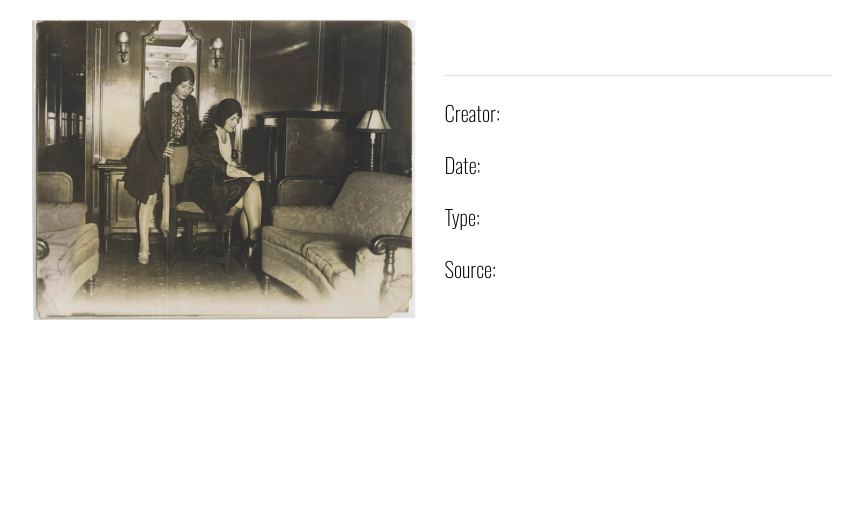
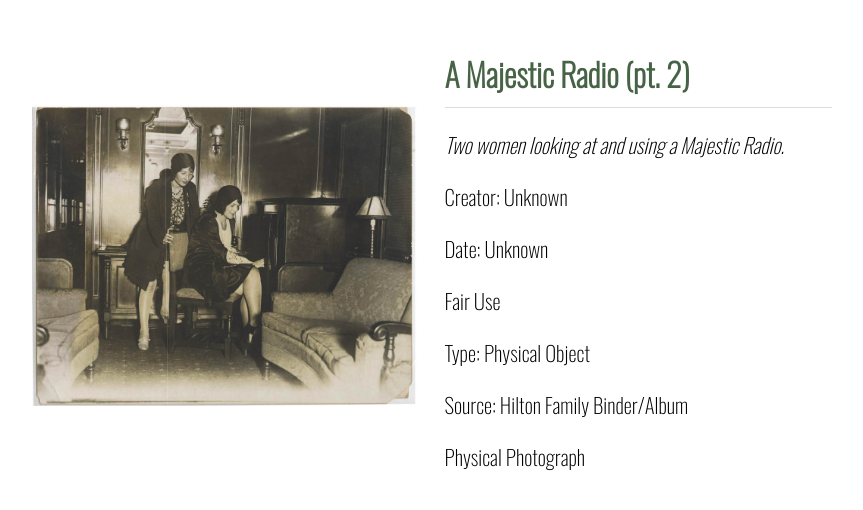
Before and after one commit to martinez2125/TennesseeChicago_Images, a Jekyll site: the page built from _mindoc_media/pg949-img.md, in a window 1280 px wide. Shown: the top 510 px of the page, without its empty margins (208-1071 px from the left). Built offline with Jekyll 4.4.1, drawn with Linux system fonts in a browser that asks for light colours.

Commit message:
Update pg949-img.md

```diff
--- a/_mindoc_media/pg949-img.md
+++ b/_mindoc_media/pg949-img.md
@@ -3,18 +3,18 @@ page: section-name
 title: Hilton Family Binder (Inside)
 media_type: image
 
-_title:
-description:
-creator:
-_date:
-rights:
-type:
-source:
+_title: A Majestic Radio (pt. 2)
+description: Two women looking at and using a Majestic Radio.
+creator: Unknown
+_date: Unknown
+rights: Fair Use
+type: Physical Object
+source: Hilton Family Binder/Album
 identifier:
 contributor:
-format:
-credit_(IPTC):
-date_created_(IPTC):
+format: Physical Photograph
+credit_(IPTC): Digitization courtesy of Caden J. Miller & Lesly Martinez
+date_created_(IPTC): 9/15/2025
 
 _path: /assets/img/pg49-img.jpg
 order: 51
```
